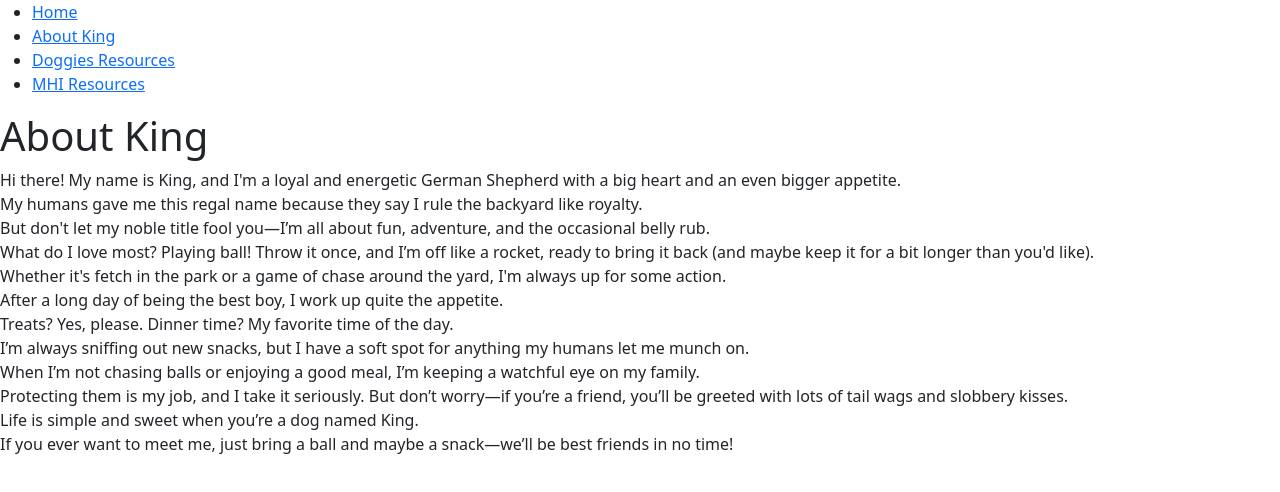
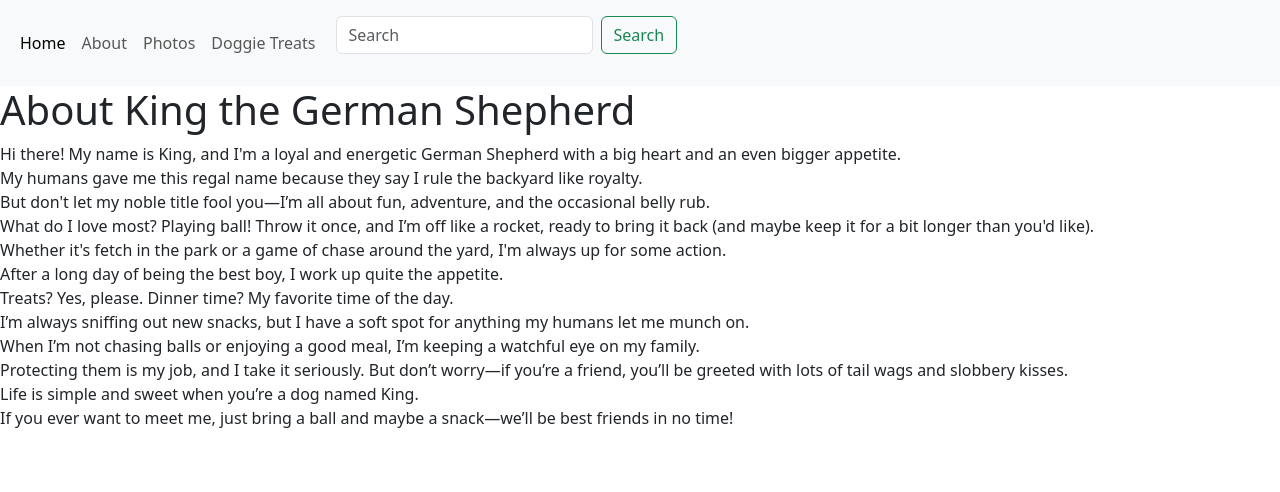
Before and after one commit to tamagooo13/doggie, a plain HTML site: page about.html in a window 1280 px wide. Drawn offline with nearby package versions, Linux system fonts and the light colour scheme.

Commit message:
Add files via upload

```diff
--- a/about.html
+++ b/about.html
@@ -1,22 +1,46 @@
 <html>
  <head>
   <title>
-    Hello I'm King
+   About King
   </title>
-
 <link href="https://cdn.jsdelivr.net/npm/bootstrap@5.3.3/dist/css/bootstrap.min.css" rel="stylesheet" integrity="sha384-QWTKZyjpPEjISv5WaRU9OFeRpok6YctnYmDr5pNlyT2bRjXh0JMhjY6hW+ALEwIH" crossorigin="anonymous">
 <script src="https://cdn.jsdelivr.net/npm/bootstrap@5.3.3/dist/js/bootstrap.bundle.min.js" integrity="sha384-YvpcrYf0tY3lHB60NNkmXc5s9fDVZLESaAA55NDzOxhy9GkcIdslK1eN7N6jIeHz" crossorigin="anonymous"></script>
 
  </head>
  <body>
-<ul>
-  <li><a href="index.html">Home</a></li>
-  <li><a href="about.html">About King</a></li>
-  <li><a href="doggies.html">Doggies Resources</a></li>
-  <li><a href="mhi_resources.html">MHI Resources</a></li>
-</ul>
 
-<h1>About King</h1>
+<nav class="navbar navbar-expand-lg bg-body-tertiary">
+  <div class="container-fluid">
+
+    <button class="navbar-toggler" type="button" data-bs-toggle="collapse" data-bs-target="#navbarNav" aria-controls="navbarNav" aria-expanded="false" aria-label="Toggle navigation">
+      <span class="navbar-toggler-icon"></span>
+    </button>
+    <div class="collapse navbar-collapse" id="navbarNav">
+      <ul class="navbar-nav">
+        <li class="nav-item">
+          <a class="nav-link active" aria-current="page" href="index.html">Home</a>
+        </li>
+        <li class="nav-item">
+          <a class="nav-link" href="about.html">About</a>
+        </li>
+        <li class="nav-item">
+          <a class="nav-link" href="doggies.html">Photos</a>
+        </li>
+<li class="nav-item">
+          <a class="nav-link" href="doggietreats.html">Doggie Treats</a>
+        </li>
+      </ul>
+<nav class="navbar bg-body-tertiary">
+ <div class="container-fluid">
+    <form class="d-flex" role="search">
+      <input class="form-control me-2" type="search" placeholder="Search" aria-label="Search">
+      <button class="btn btn-outline-success" type="submit">Search</button>
+    </form>
+    </div>
+  </div>
+</nav>
+
+<h1>About King the German Shepherd</h1>
 
 Hi there! My name is King, and I'm a loyal and energetic German Shepherd with a big heart and an even bigger appetite.<br/> My humans gave me this regal name because they say I rule the backyard like royalty.<br/> But don't let my noble title fool you—I’m all about fun, adventure, and the occasional belly rub.<br/>
 
@@ -31,4 +55,5 @@ Life is simple and sweet when you’re a dog named King.<br/> If you ever want t
 
 </body>
 
+
 </html>
```
Also changed, not shown: doggies.html (+47 -2 lines), doggietreats.html (+47 -0 lines), index.html (+7 -6 lines), beef.jpg (added).
